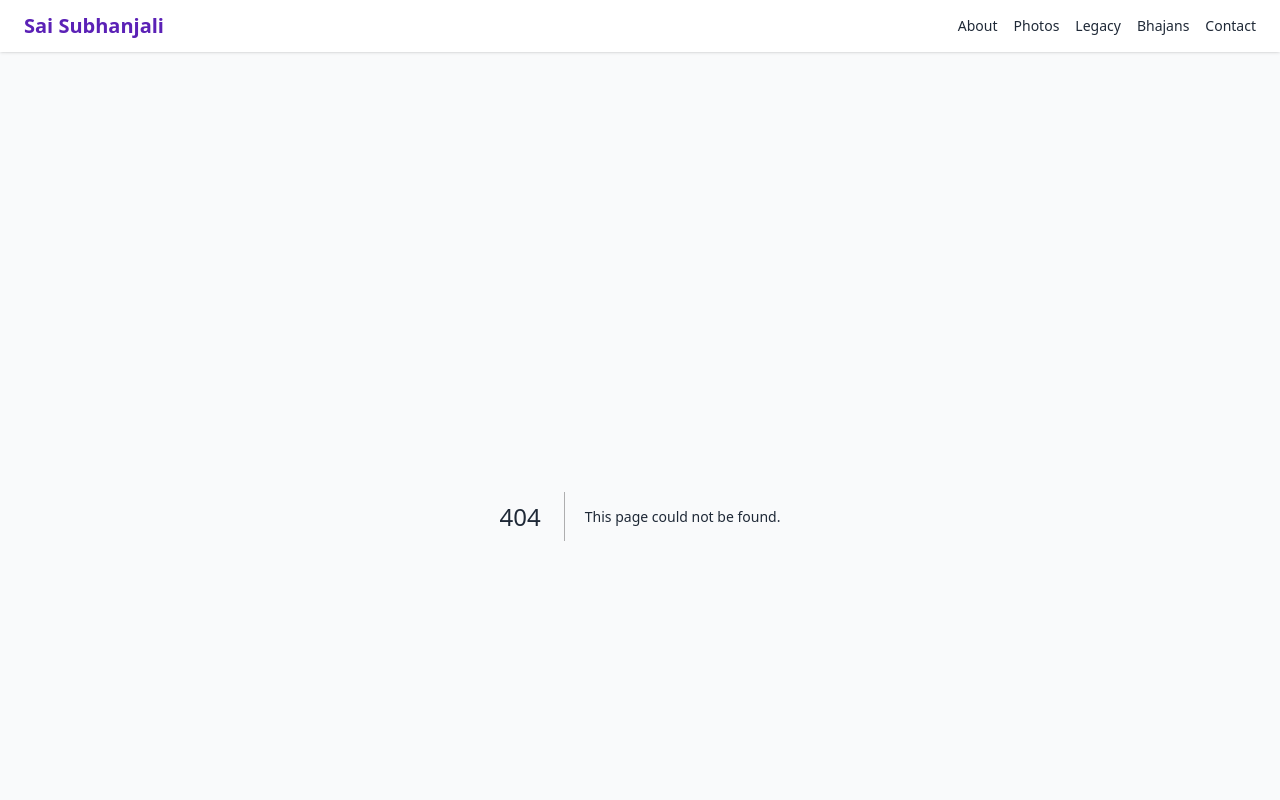
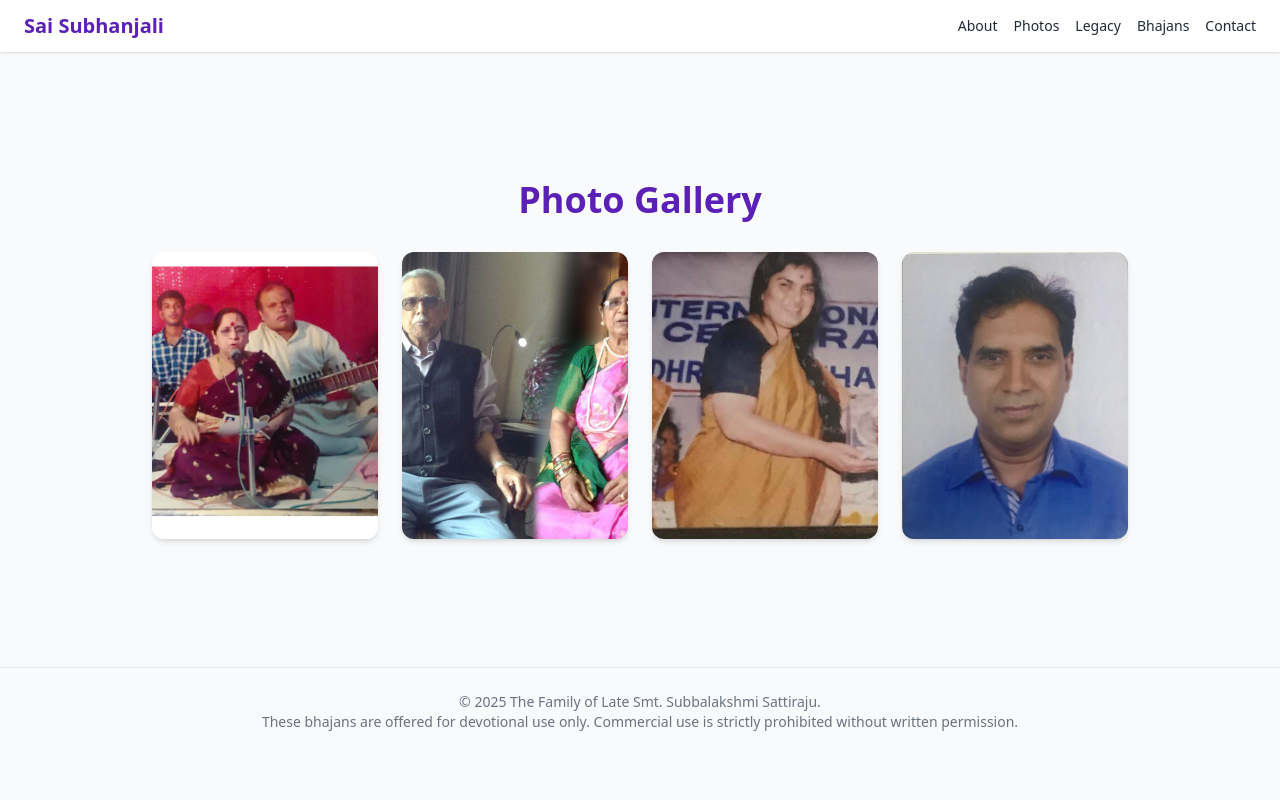
Before and after one commit to shekhar1971/saisubhanjali.com, a Next.js app: page /photos in a window 1280 px wide. Before the commit this address had no page. Shown: the top 800 px of the page. Built offline with nearby package versions, Linux system fonts and the light colour scheme.

Commit message:
Create page.tsx

```diff
--- /dev/null
+++ b/app/photos/page.tsx
@@ -0,0 +1,39 @@
+// app/photos/page.tsx
+import Image from 'next/image';
+
+export const metadata = {
+  title: 'Photos – Sai Subhanjali',
+  description:
+    'A photo gallery of Subbalakshmi Sattiraju, Sri Nageswara Rao, and family moments that inspired the Sai Subhanjali bhajans.',
+};
+
+export default function PhotosPage() {
+  const photos = [
+    { src: '/SubbaLakshmi_Sattiraju.png',               alt: 'Subbalakshmi Sattiraju holding Sai Subhanjali CDs' },
+    { src: '/Shri_NageswaraRao_and_Smt_Subbalakshmi.jpg', alt: 'Sri Nageswara Rao and Smt Subbalakshmi together' },
+    { src: '/SmtSubbalakshmi_International_Womans_Day_Award_inDelhi.jpg', alt: 'International Women’s Day award ceremony' },
+    { src: '/Shri_Mohan_Krishna.jpg',                   alt: 'Sri Mohana Krishna – pillar of recording' },
+  ];
+
+  return (
+    <div className="mx-auto max-w-5xl px-6 py-12 lg:py-16">
+      <h1 className="mb-8 text-center text-4xl font-extrabold text-brand-700">Photo Gallery</h1>
+
+      <div className="grid gap-6 sm:grid-cols-2 lg:grid-cols-4">
+        {photos.map(({ src, alt }) => (
+          <div key={src} className="overflow-hidden rounded-xl shadow-md">
+            <Image
+              src={src}
+              alt={alt}
+              width={800}
+              height={600}
+              className="h-full w-full object-cover transition-transform duration-300 hover:scale-105"
+              sizes="(max-width: 1024px) 50vw, 25vw"
+              priority
+            />
+          </div>
+        ))}
+      </div>
+    </div>
+  );
+}
```
